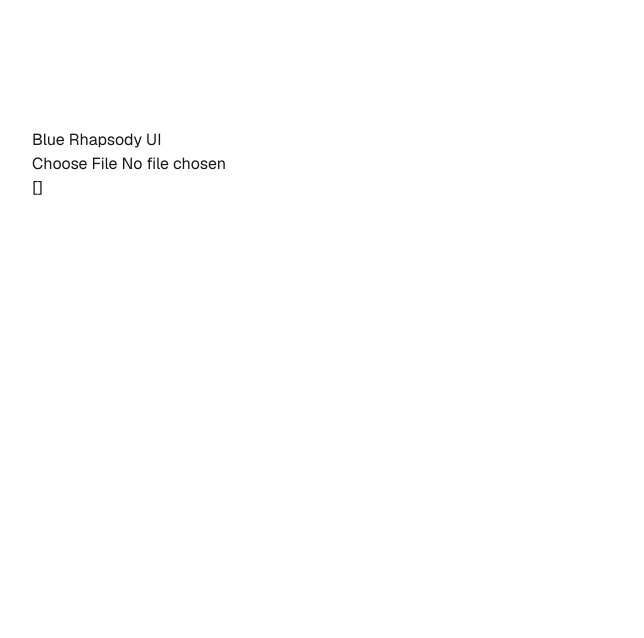
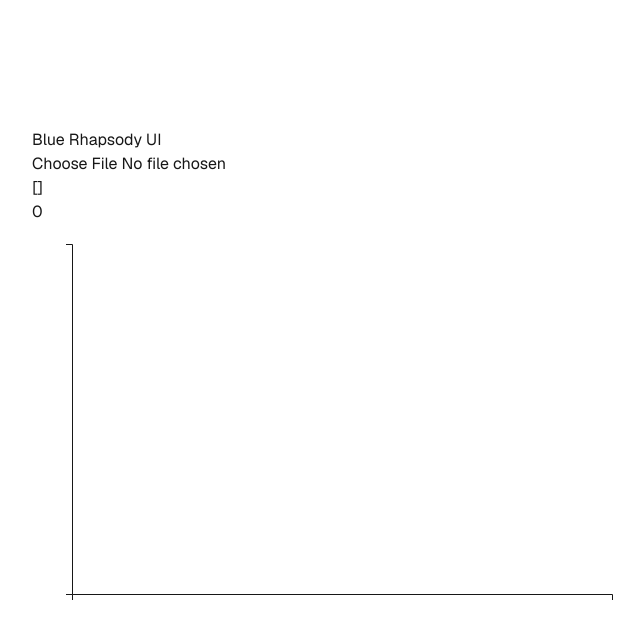
Before and after one commit to alexsave/bluerhapsody, a Next.js app in the folder react/: page / in a window 1280 px wide. Shown: the top 638 px of the page, without its empty margins (288-932 px from the left). Built offline with nearby package versions, Linux system fonts and the light colour scheme.

Commit message:
holy shit I see the triangle

```diff
--- a/react/components/AudioView.tsx
+++ b/react/components/AudioView.tsx
@@ -1,6 +1,7 @@
 "use client";
 
 import { useState, useEffect, useWasm } from 'react';
+import { ScatterPlot } from './ScatterPlot.tsx';
 
 import createModule from "../wasm/bluerhapsody.mjs";
 
@@ -14,6 +15,8 @@ export const AudioView = () => {
     const [sampleCount, setSampleCount] = useState(1);
 
     const [Module, setModule] = useState(null);
+
+    const [data, setData] = useState([]);
 
     useEffect(() => {
         createModule().then((Module) => {
@@ -65,8 +68,10 @@ export const AudioView = () => {
                         resultFlatArray.push(Module.HEAPF64[lPtr/8 + i]);
                     }
 
+                    setData(resultFlatArray.map((s,i) => ({x: i/frequency, y: s})));
+
                     // pray
-                    setLValues(resultFlatArray);;
+                    //setLValues(resultFlatArray);;
 
                     Module._free(inBuffer);
                     Module._free(lPtr);
@@ -79,6 +84,8 @@ export const AudioView = () => {
         />
         <p>{raw.byteLength}</p>
         <p>{JSON.stringify(lValues.slice(0,100))}</p>
+        <p>{data.length}</p>
+        <ScatterPlot width={600} height={400} data={data.slice(0,100)}/>
 
     </div>;
 
--- /dev/null
+++ b/react/components/ScatterPlot.tsx
@@ -0,0 +1,40 @@
+import * as d3 from "d3";
+import {useRef, useEffect} from 'react';
+
+type ScatterPlotProps = {
+    width: number;
+    height: number;
+    data: { x: number; y: number }[];
+};
+
+export const ScatterPlot = ({ width, height, data }: ScatterPlotProps) => {
+    const marginTop = 20;
+    const marginRight = 20;
+    const marginBottom = 30;
+    const marginLeft = 40;
+
+    // read the data
+    // do some stuff with d3
+    // compute all the <circle>
+    const gx = useRef();
+    const gy = useRef();
+    const x = d3.scaleLinear(d3.extent(data.map(d=>d.x)), [marginLeft, width - marginRight]);
+    const y = d3.scaleLinear(d3.extent(data.map(d=>d.y)), [height - marginBottom, marginTop]);
+    //const line = d3.line((d, i) => x(d.x), y);
+    console.log(data[10]);
+    useEffect(() => void d3.select(gx.current).call(d3.axisBottom(x)), [gx, x]);
+    useEffect(() => void d3.select(gy.current).call(d3.axisLeft(y)), [gy, y]);
+
+
+    return (
+        <div>
+            <svg width={width} height={height}>
+                  <g ref={gx} transform={`translate(0,${height - marginBottom})`} />
+                  <g ref={gy} transform={`translate(${marginLeft},0)`} />
+                  <g fill="white" stroke="currentColor" strokeWidth="1.5">
+                    {data.map((d, i) => (<circle key={i} cx={x(d.x)} cy={y(d.y)} r="2.5" />))}
+                  </g>
+    </svg>
+        </div>
+   );
+};
--- a/react/package.json
+++ b/react/package.json
@@ -9,6 +9,7 @@
     "lint": "eslint"
   },
   "dependencies": {
+    "d3": "^7.9.0",
     "next": "16.3.5",
     "react": "19.2.8",
     "react-dom": "19.2.8"
```
Also changed, not shown: 1 other file (tests, documents, lock files or other folders).
